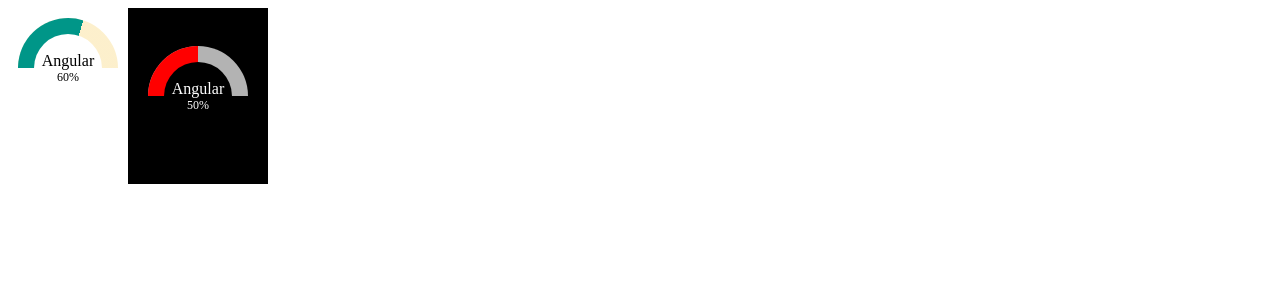
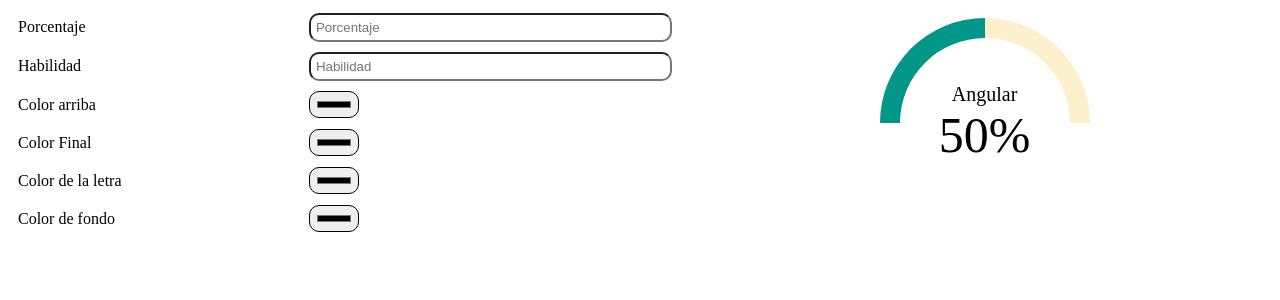
Before and after one commit to Markweell/barraProgresoComponent, an Angular app: page / in a window 1280 px wide. Shown: the top 300 px of the page. Built offline with nearby package versions, Linux system fonts and the light colour scheme.

Commit message:
NEW. Agrego lso input para poder probarlo.

```diff
--- a/src/app/app.component.html
+++ b/src/app/app.component.html
@@ -1,20 +1,24 @@
 <div class="container">
-<app-progress-bar
-[percent]="60"
-[skill]="'Angular'"
-[topColor]="'rgba(0,150,136,1)'"
-[endColor]="'rgba(242,177,0,.2)'"
-[color]="'black'"
-[bgColor]="'white'"
-  ></app-progress-bar>
-  <div style="padding: 20px;background: black">
-      <app-progress-bar
-      [percent]="50"
-      [skill]="'Angular'"
-      [topColor]="'red'"
-      [endColor]="'rgba(255,255,255,.7)'"
-      [color]="'white'"
-      [bgColor]="'black'"
-        ></app-progress-bar>
-  </div>
+  <form [formGroup]="progressBarForm" class='progressBarForm' click='showAll'>
+    <label for="percent">Porcentaje</label>
+    <input id="percent" type="number" placeholder="Porcentaje" formControlName="percent">
+    <label for="skill">Habilidad</label>
+    <input id='skill' type="text" placeholder="Habilidad" formControlName="skill">
+    <label for="topColor">Color arriba</label>
+    <input id='topColor' type="color" placeholder="Color arriba" formControlName="topColor">
+    <label for="endColor">Color Final</label>
+    <input id='endColor' type="color" placeholder="Color Final" formControlName="endColor">
+    <label for="color">Color de la letra</label>
+    <input id='color' type="color" placeholder="Color de la letra" formControlName="color">
+    <label for="bgColor">Color de fondo</label>
+    <input id='bgColor' type="color" placeholder="Color de fondo" formControlName="bgColor">
+  </form>
+
+  <app-progress-bar
+  [percent]="percent ? percent : 50"
+  [skill]="skill ? skill : 'Angular'"
+  [topColor]="topColor ? topColor : 'rgba(0,150,136,1)'"
+  [endColor]=" endColor ? endColor : 'rgba(242,177,0,.2)'"
+  [color]="color ? color : 'black'"
+  [bgColor]="bgColor ? bgColor : 'white'"></app-progress-bar>
 </div>
--- a/src/app/app.component.sass
+++ b/src/app/app.component.sass
@@ -1,4 +1,19 @@
+.progressBarForm
+  display: grid
+  grid-template-columns: repeat(2,auto)
+  input
+    margin: 5px
+    border-radius: 10px
+    padding: 5px
+  label
+    margin: 5px
+    border-radius: 10px
+    padding: 5px
+
 .container
-  display: flex
+  display: grid
+  grid-template-columns: repeat(2,auto)
+  grid-template-row: auto 2fr
+  grid-gap: 20px
   app-progress-bar
     margin: 10px
--- a/src/app/app.component.ts
+++ b/src/app/app.component.ts
@@ -1,4 +1,5 @@
 import { Component } from '@angular/core';
+import { FormGroup, FormControl } from '@angular/forms';
 
 @Component({
   selector: 'app-root',
@@ -7,4 +8,35 @@
 })
 export class AppComponent {
   title = 'barraProgresoComponent';
+  public progressBarForm = new FormGroup({
+    percent: new FormControl(''),
+    skill: new FormControl(''),
+    topColor: new FormControl(''),
+    endColor: new FormControl(''),
+    color: new FormControl(''),
+    bgColor: new FormControl(''),
+  });
+
+  get percent(){
+    return this.progressBarForm.controls.percent.value;
+  }
+  get skill(){
+    return this.progressBarForm.controls.skill.value;
+  }
+  get topColor(){
+    return this.progressBarForm.controls.topColor.value;
+  }
+  get endColor(){
+    return this.progressBarForm.controls.endColor.value;
+  }
+  get color(){
+    return this.progressBarForm.controls.color.value;
+  }
+  get bgColor(){
+    return this.progressBarForm.controls.bgColor.value;
+  }
+  showAll(){
+    console.log(this.progressBarForm.controls)
+  }
+
 }
--- a/src/app/app.module.ts
+++ b/src/app/app.module.ts
@@ -3,14 +3,15 @@
 
 import { AppComponent } from './app.component';
 import { ProgressBarComponent } from './progress-bar/progress-bar.component';
-
+import { ReactiveFormsModule } from '@angular/forms';
 @NgModule({
   declarations: [
     AppComponent,
     ProgressBarComponent
   ],
   imports: [
-    BrowserModule
+    BrowserModule,
+    ReactiveFormsModule,
   ],
   providers: [],
   bootstrap: [AppComponent]
--- a/src/app/progress-bar/progress-bar.component.html
+++ b/src/app/progress-bar/progress-bar.component.html
@@ -1,9 +1,9 @@
-<div class="circuloPadre" [ngStyle]="{'background': bgColorPadre }">
-  <div class="circuloHijo1" [ngStyle]="{'background': topColor1, 'transform':rotate1 }">
+<div (window:resize)="onResize($event)" #circuloPadre class="circuloPadre" [ngStyle]="{'background': bgColorPadre }">
+  <div #circuloHijo1 class="circuloHijo1" [ngStyle]="{'background': topColor1, 'transform':rotate1 }">
   </div>
-  <div class="circuloHijo2" [ngStyle]="{'background': bgColor2 }">
+  <div #circuloHijo2 class="circuloHijo2" [ngStyle]="{'background': bgColor2 }">
   </div>
-  <div class="circuloHijo3" [style.color]="color" [ngStyle]="{'background': bgColor3 }">
+  <div #circuloHijo3 class="circuloHijo3" [style.color]="color" [ngStyle]="{'background': bgColor3 }">
     <span>{{ skill }}</span>
     <span class="percent">{{ percent }}%</span>
   </div>
--- a/src/app/progress-bar/progress-bar.component.sass
+++ b/src/app/progress-bar/progress-bar.component.sass
@@ -7,8 +7,8 @@
 .circuloPadre
   margin: 0 auto
   &,.circuloHijo1, .circuloHijo2,.circuloHijo3
-    width: 100px
-    height: 100px
+    width: 100%
+    height: 100%
     border-radius: 50%
   position: relative
   background: linear-gradient(0deg, transparent 50%, rgba($acentColor,.2) 50%)
@@ -35,5 +35,6 @@
     flex-flow: column
     justify-content: center
     align-items: center
+    font-size: 20px
     .percent
-      font-size: 12px
+      font-size: 50px
--- a/src/app/progress-bar/progress-bar.component.ts
+++ b/src/app/progress-bar/progress-bar.component.ts
@@ -1,11 +1,15 @@
-import { Component, OnInit, Input } from '@angular/core';
+import { Component, OnInit, Input, OnChanges, ElementRef, ViewChild, Renderer2 } from '@angular/core';
 
 @Component({
   selector: 'app-progress-bar',
   templateUrl: './progress-bar.component.html',
   styleUrls: ['./progress-bar.component.sass']
 })
-export class ProgressBarComponent implements OnInit {
+export class ProgressBarComponent implements OnInit, OnChanges {
+  @ViewChild('circuloPadre', {static: true}) circuloPadre: ElementRef;
+  @ViewChild('circuloHijo1', {static: true}) circuloHijo1: ElementRef;
+  @ViewChild('circuloHijo2', {static: true}) circuloHijo2: ElementRef;
+  @ViewChild('circuloHijo3', {static: true}) circuloHijo3: ElementRef;
   @Input () percent: string;
   @Input () skill: string;
   @Input () topColor: string;
@@ -19,15 +23,41 @@
   public bgColor2: string;
   public bgColorPadre: string;
 
-  constructor() { }
+  constructor(private renderer2: Renderer2) { }
 
   ngOnInit() {
+    console.log(this.circuloPadre.nativeElement.offsetWidth);
+    console.log(this.circuloHijo1.nativeElement.offsetWidth);
+    console.log(this.circuloHijo2.nativeElement.offsetWidth);
+    console.log(this.circuloHijo3.nativeElement.offsetWidth);
+
+    this.renderer2.setStyle(this.circuloPadre.nativeElement, 'width', this.circuloPadre.nativeElement.offsetHeight + 'px');
+    this.renderer2.setStyle(this.circuloHijo1.nativeElement, 'width', this.circuloHijo1.nativeElement.offsetHeight + 'px');
+    this.renderer2.setStyle(this.circuloHijo2.nativeElement, 'width', this.circuloHijo2.nativeElement.offsetHeight + 'px');
+    this.renderer2.setStyle(this.circuloHijo3.nativeElement, 'width', this.circuloHijo3.nativeElement.offsetHeight + 'px');
     const porcentaje = this.progress(this.percent);
     this.bgColorPadre = 'linear-gradient(0deg, transparent 50%, ' + this.endColor + ' 50%)';
     this.rotate1 = 'rotate(' + porcentaje + 'deg)';
-    this.topColor1 = 'linear-gradient(0deg, ' + this.topColor + ' 50%,  transparent 50%)'
+    this.topColor1 = 'linear-gradient(0deg, ' + this.topColor + ' 50%,  transparent 50%)';
     this.bgColor2 = 'linear-gradient(0deg, ' + this.bgColor + ' 50%, transparent 50%)';
     this.bgColor3 = 'linear-gradient(' + this.bgColor + ' 50%, ' + this.bgColor + ' 50%) content-box';
+  }
+
+  ngOnChanges(){
+    const porcentaje = this.progress(this.percent);
+    this.bgColorPadre = 'linear-gradient(0deg, transparent 50%, ' + this.endColor + ' 50%)';
+    this.rotate1 = 'rotate(' + porcentaje + 'deg)';
+    this.topColor1 = 'linear-gradient(0deg, ' + this.topColor + ' 50%,  transparent 50%)';
+    this.bgColor2 = 'linear-gradient(0deg, ' + this.bgColor + ' 50%, transparent 50%)';
+    this.bgColor3 = 'linear-gradient(' + this.bgColor + ' 50%, ' + this.bgColor + ' 50%) content-box';
+
+  }
+  onResize(event){
+    console.log('resizadoo')
+    this.renderer2.setStyle(this.circuloPadre.nativeElement, 'width', this.circuloPadre.nativeElement.offsetHeight + 'px');
+    this.renderer2.setStyle(this.circuloHijo1.nativeElement, 'width', this.circuloHijo1.nativeElement.offsetHeight + 'px');
+    this.renderer2.setStyle(this.circuloHijo2.nativeElement, 'width', this.circuloHijo2.nativeElement.offsetHeight + 'px');
+    this.renderer2.setStyle(this.circuloHijo3.nativeElement, 'width', this.circuloHijo3.nativeElement.offsetHeight + 'px');
   }
   progress(percent) {
     return percent / 100 * 180;
```
